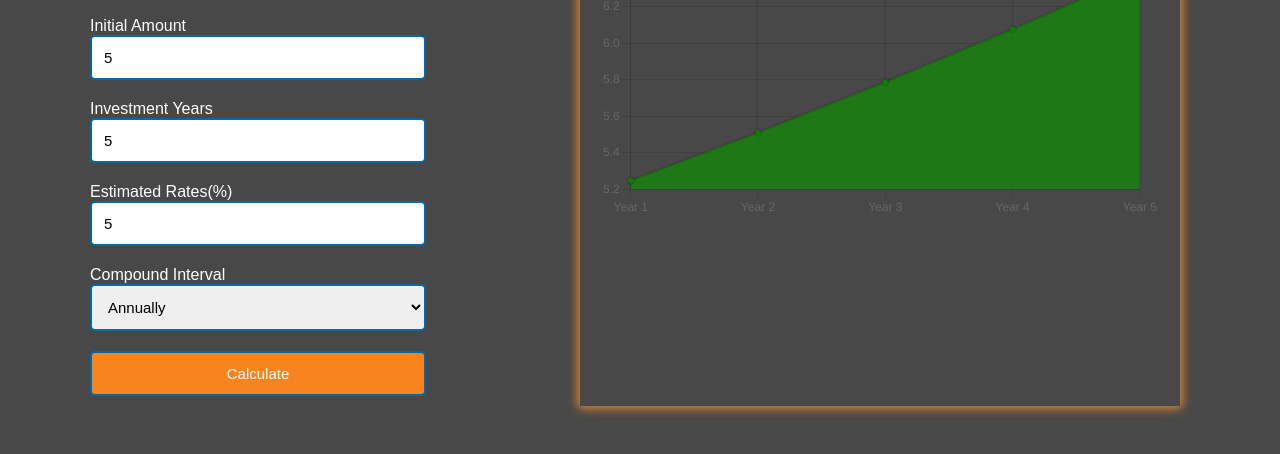
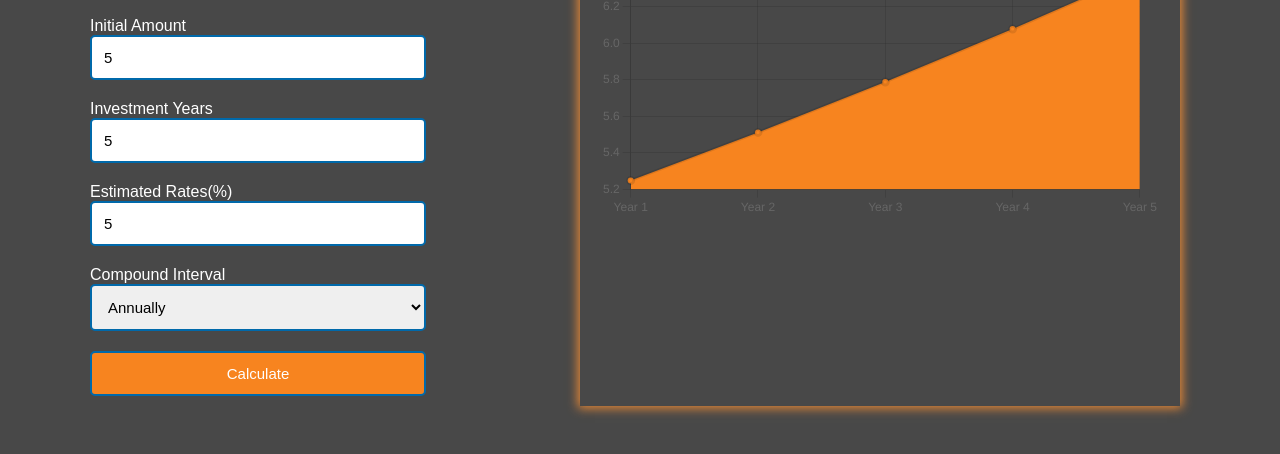
Before and after one commit to nischalkharel/PNC, a plain HTML site: page index.html in a window 1280 px wide. Both pictures are taken after typing "5", "5", "5" into the empty fields and a click on the button "Calculate". Shown: the part 132-586 px from the top of the page. Drawn offline with nearby package versions, Linux system fonts and the light colour scheme; a web font is replaced by a local one.

Commit message:
changed color on graph

```diff
--- a/js/app.js
+++ b/js/app.js
@@ -43,7 +43,7 @@ function drawGraph() {
                 label: "Compound",
                 data,
                 fill: true,
-                backgroundColor: "rgba(12, 141, 0, 0.7)",
+                backgroundColor: ["#f7841f"],
                 borderWidth: 3
             }]
         }
--- a/styles/main.css
+++ b/styles/main.css
@@ -64,4 +64,6 @@ body{
     display: flex;
     align-items: center;
     flex-direction: column;
+
+    font-size: 20px;
 }
```
